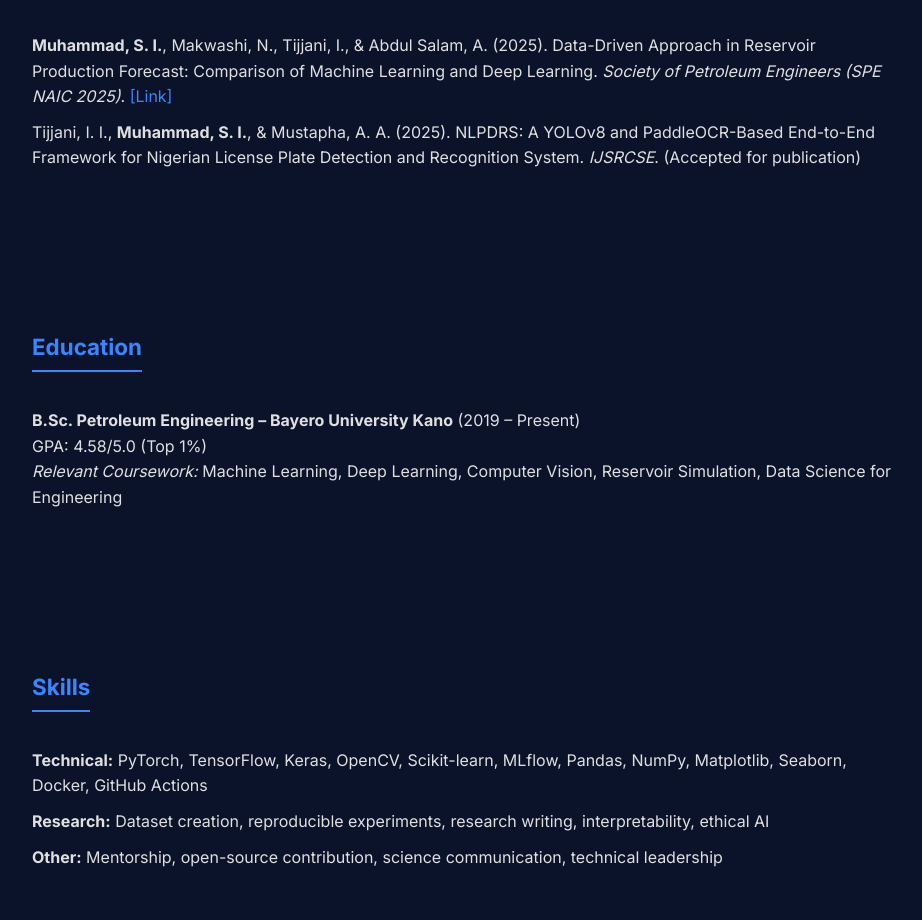
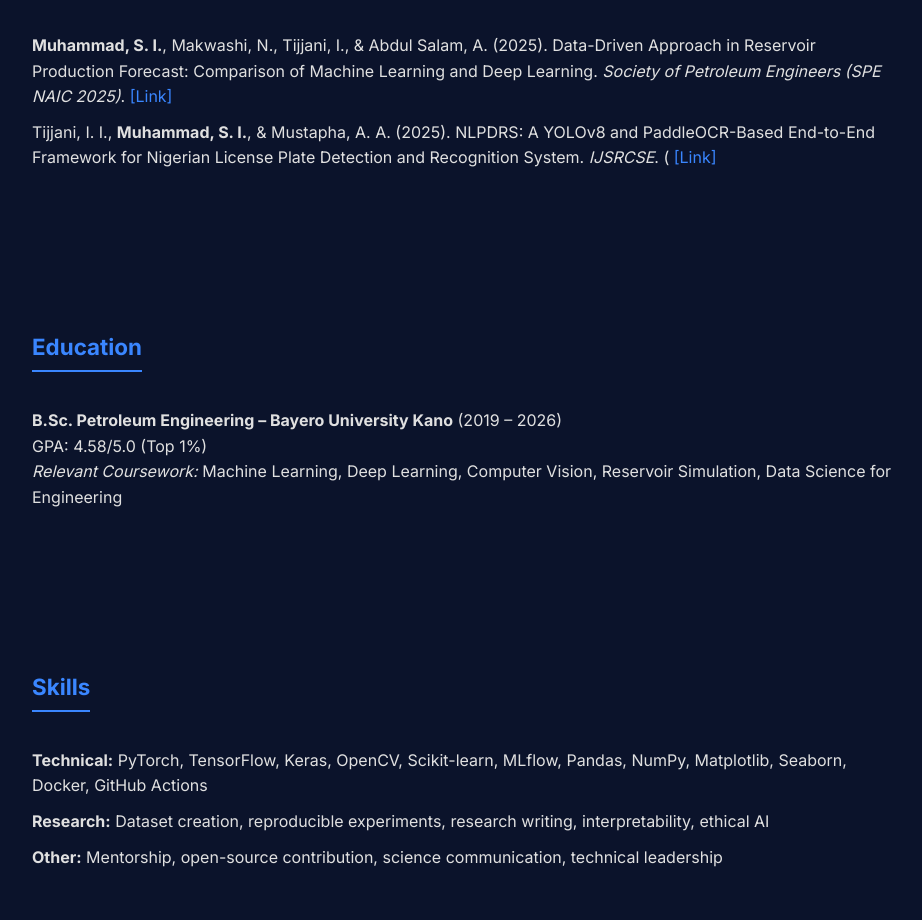
Before and after one commit to MSunusi/sgobir, a plain HTML site: page index.html in a window 1280 px wide. Shown: the part 2259-3179 px from the top of the page, without its empty margins (178-1100 px from the left). Drawn offline with Linux system fonts and the light colour scheme.

Commit message:
Update publication link and education duration

```diff
--- a/index.html
+++ b/index.html
@@ -178,14 +178,14 @@
     <h3>Publications</h3>
     <ul>
       <li><strong>Muhammad, S. I.</strong>, Makwashi, N., Tijjani, I., & Abdul Salam, A. (2025). Data-Driven Approach in Reservoir Production Forecast: Comparison of Machine Learning and Deep Learning. <i>Society of Petroleum Engineers (SPE NAIC 2025)</i>. <a href="https://onepetro.org/SPENAIC/proceedings/25NAIC/25NAIC/D021S007R005/787380">[Link]</a></li>
-      <li>Tijjani, I. I., <strong>Muhammad, S. I.</strong>, & Mustapha, A. A. (2025). NLPDRS: A YOLOv8 and PaddleOCR-Based End-to-End Framework for Nigerian License Plate Detection and Recognition System. <i>IJSRCSE</i>. (Accepted for publication)</li>
+      <li>Tijjani, I. I., <strong>Muhammad, S. I.</strong>, & Mustapha, A. A. (2025). NLPDRS: A YOLOv8 and PaddleOCR-Based End-to-End Framework for Nigerian License Plate Detection and Recognition System. <i>IJSRCSE</i>. ( <a href="https://ijsrcse.isroset.org/index.php/j/article/view/748">[Link]</a></li>
     </ul>
   </section>
 
   <section id="education">
     <h3>Education</h3>
     <ul>
-      <li><strong>B.Sc. Petroleum Engineering – Bayero University Kano</strong> (2019 – Present)<br />GPA: 4.58/5.0 (Top 1%)<br /><em>Relevant Coursework:</em> Machine Learning, Deep Learning, Computer Vision, Reservoir Simulation, Data Science for Engineering</li>
+      <li><strong>B.Sc. Petroleum Engineering – Bayero University Kano</strong> (2019 – 2026)<br />GPA: 4.58/5.0 (Top 1%)<br /><em>Relevant Coursework:</em> Machine Learning, Deep Learning, Computer Vision, Reservoir Simulation, Data Science for Engineering</li>
     </ul>
   </section>
 
```
